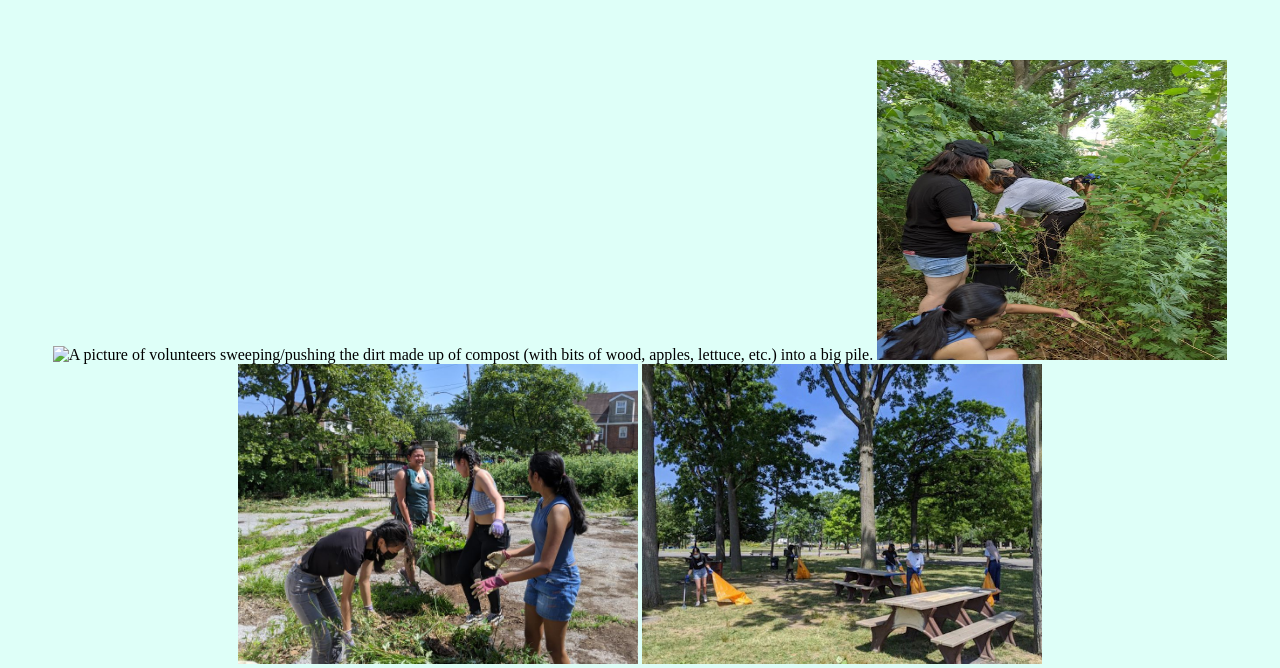
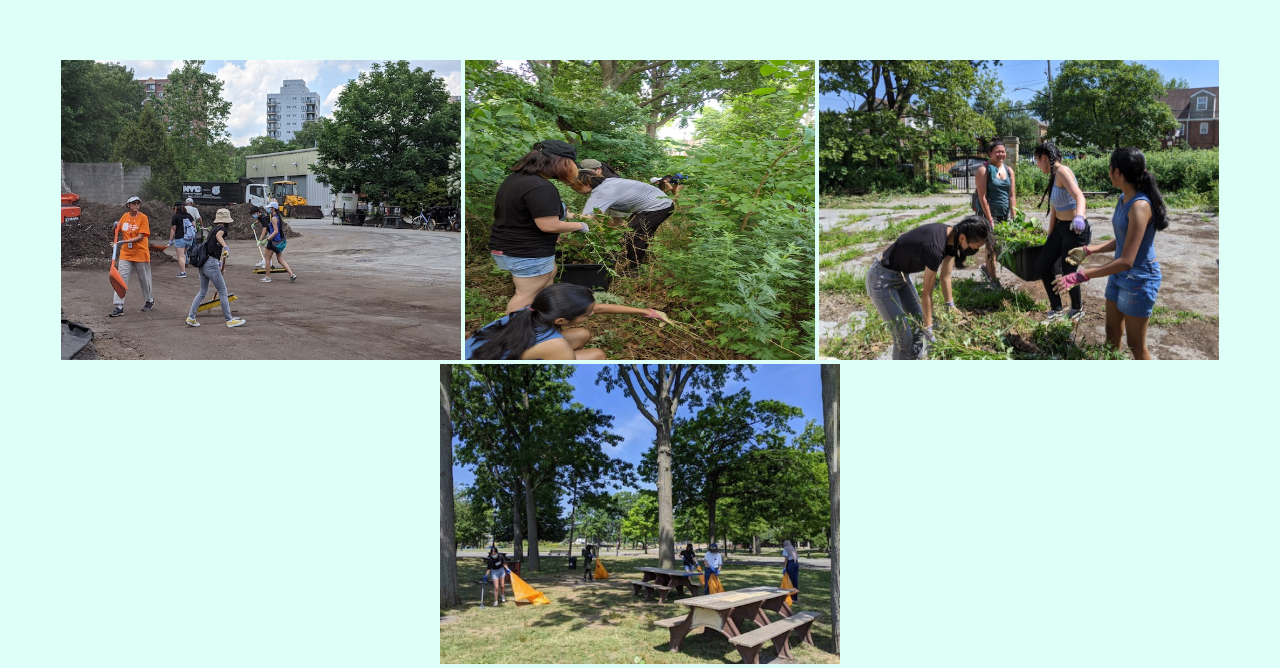
Before and after one commit to Xiaoweikellyli/Xiaoweikellyli.github.io, a plain HTML site: page index.html in a window 1280 px wide. Shown: the part 1407-2075 px from the top of the page. Drawn offline with Linux system fonts and the light colour scheme; a script that the page names is missing.

Commit message:
Update index.html

```diff
--- a/index.html
+++ b/index.html
@@ -79,7 +79,7 @@
 
     <div class="moreImages">
     <center>
-      <img src="sweeping.JPG" alt="A picture of volunteers sweeping/pushing the dirt made up of compost (with bits of wood, apples, lettuce, etc.) into a big pile." width="400" height="300">
+      <img src="Sweeping Botanical Garden.JPG" alt="A picture of volunteers sweeping/pushing the dirt made up of compost (with bits of wood, apples, lettuce, etc.) into a big pile." width="400" height="300">
       <img src="Picking weeds.JPG" alt="Volunteers picking out weeds and puts them in a basket which will later be transported to clear a pathway." width="350" height="300">
       <img src="Botanical Garden.JPG" alt="Volunteers at Botanical Gardens picking out weeds." width="400" height="300">
       <img src="Park clean up.jpg" alt="Volunteers at Corona Park using trash pickers to pick up garbage people left on the floor, and then putting it in a giant orange bag." width="400" height="300">
```
